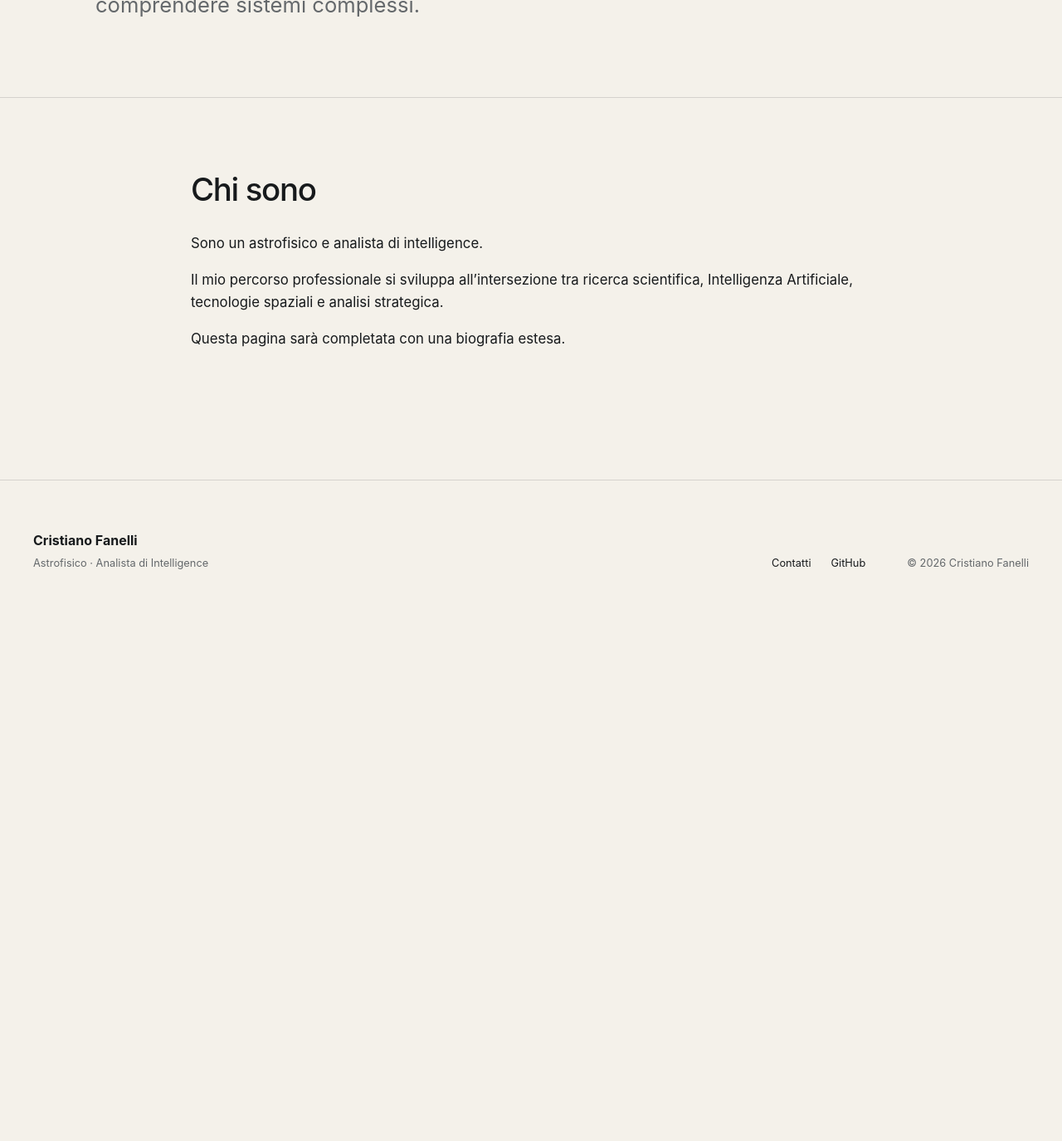
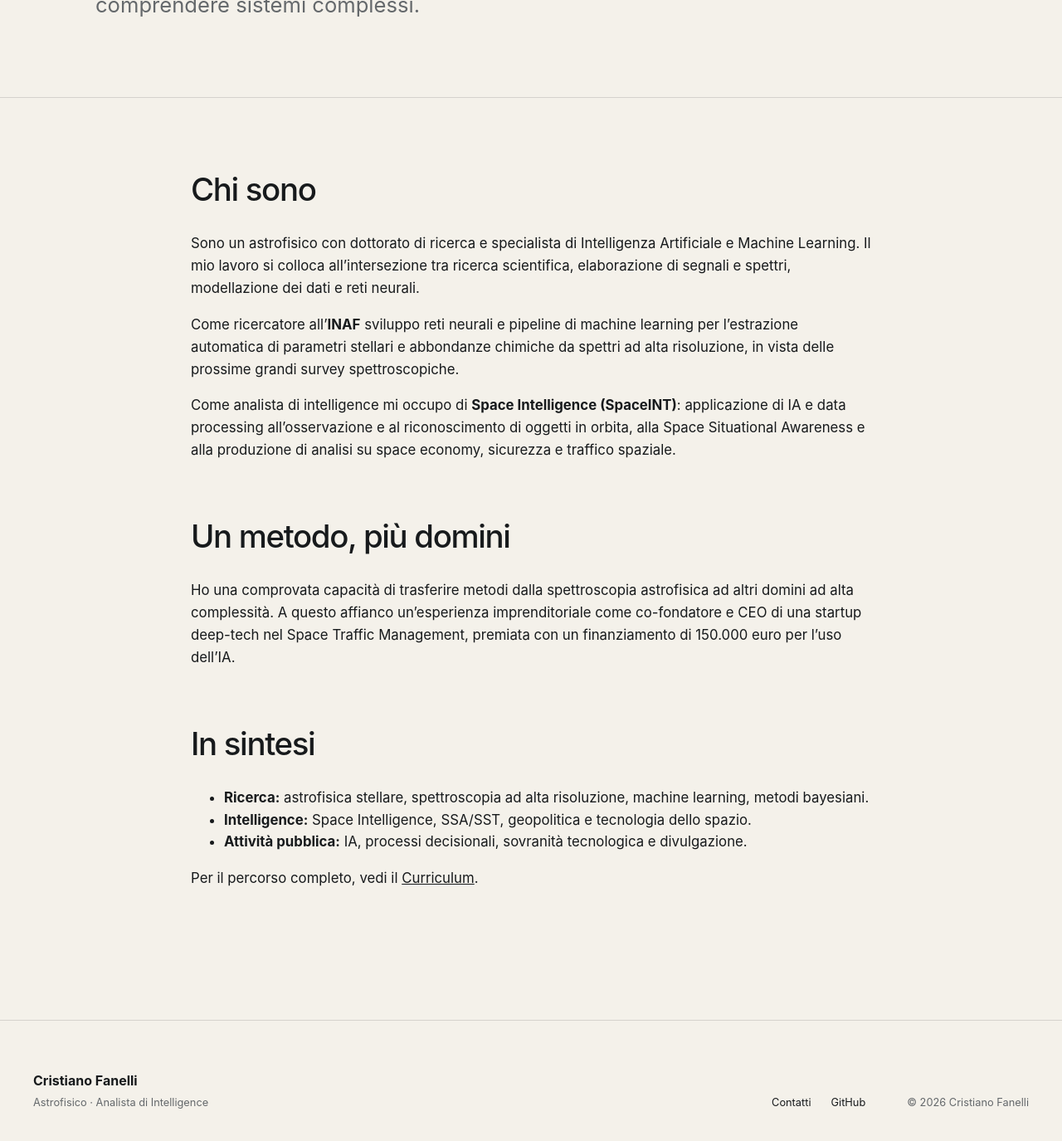
Before and after one commit to CrisWat/CrisWat.github.io, a Jekyll site: the page built from about.md, in a window 1280 px wide and 1400 px high, scrolled down 453 px. Shown: the top 1375 px of the window at 83% size. Built offline with Jekyll 4.4.1, drawn with Linux system fonts in a browser that asks for light colours; before the commit the page ends 1202 px from its top, so only the background shows below that.

Commit message:
Sezioni tematiche, contatti (email INAF) e primo post del blog
Co-Authored-By: Claude Opus 4.8 <noreply@anthropic.com>
Claude-Session: https://claude.ai/code/session_0191Sdszieje57rUcXroB4RG

```diff
--- a/about.md
+++ b/about.md
@@ -8,8 +8,20 @@ description: "Scienza, tecnologia e analisi strategica come strumenti per compre
 
 ## Chi sono
 
-Sono un astrofisico e analista di intelligence.
+Sono un astrofisico con dottorato di ricerca e specialista di Intelligenza Artificiale e Machine Learning. Il mio lavoro si colloca all'intersezione tra ricerca scientifica, elaborazione di segnali e spettri, modellazione dei dati e reti neurali.
 
-Il mio percorso professionale si sviluppa all'intersezione tra ricerca scientifica, Intelligenza Artificiale, tecnologie spaziali e analisi strategica.
+Come ricercatore all'**INAF** sviluppo reti neurali e pipeline di machine learning per l'estrazione automatica di parametri stellari e abbondanze chimiche da spettri ad alta risoluzione, in vista delle prossime grandi survey spettroscopiche.
 
-Questa pagina sarà completata con una biografia estesa.
+Come analista di intelligence mi occupo di **Space Intelligence (SpaceINT)**: applicazione di IA e data processing all'osservazione e al riconoscimento di oggetti in orbita, alla Space Situational Awareness e alla produzione di analisi su space economy, sicurezza e traffico spaziale.
+
+## Un metodo, più domini
+
+Ho una comprovata capacità di trasferire metodi dalla spettroscopia astrofisica ad altri domini ad alta complessità. A questo affianco un'esperienza imprenditoriale come co-fondatore e CEO di una startup deep-tech nel Space Traffic Management, premiata con un finanziamento di 150.000 euro per l'uso dell'IA.
+
+## In sintesi
+
+- **Ricerca:** astrofisica stellare, spettroscopia ad alta risoluzione, machine learning, metodi bayesiani.
+- **Intelligence:** Space Intelligence, SSA/SST, geopolitica e tecnologia dello spazio.
+- **Attività pubblica:** IA, processi decisionali, sovranità tecnologica e divulgazione.
+
+Per il percorso completo, vedi il [Curriculum](/cv/).
--- a/assets/js/main.js
+++ b/assets/js/main.js
@@ -32,13 +32,13 @@ if (emailReveal && emailContainer) {
         () => {
 
             const user = [
-                "fanelli",
-                "cristiano"
+                "cristiano",
+                "fanelli"
             ].join(".");
 
             const domain = [
-                "gmail",
-                "com"
+                "inaf",
+                "it"
             ].join(".");
 
             const address =
```
Also changed, not shown: _posts/2026-08-20-benvenuto.md (added, +11 -0 lines), contact.md (+3 -12 lines), intelligence.md (+11 -6 lines), public-activity.md (+6 -6 lines), teaching.md (+10 -5 lines).
